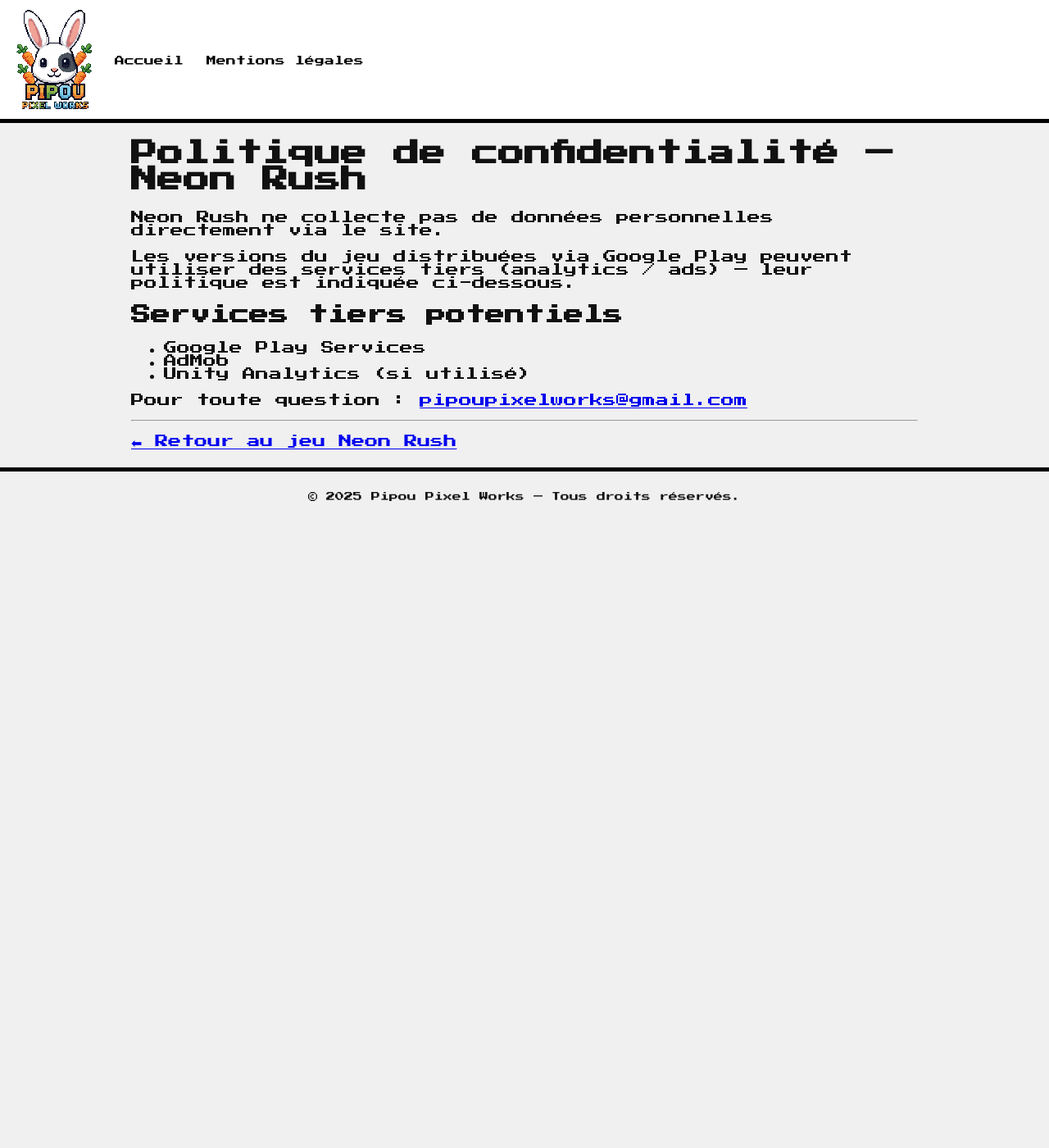
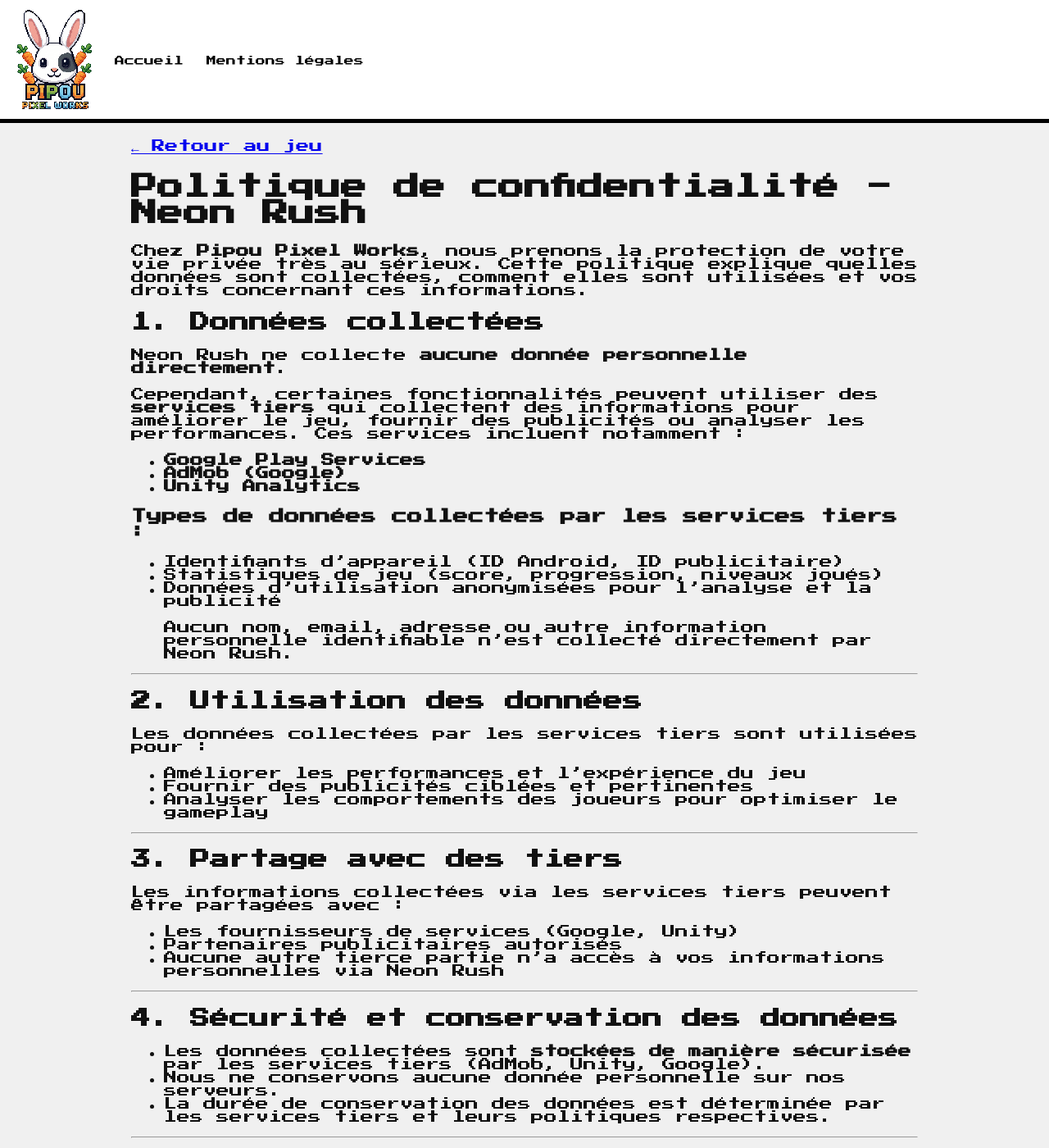
Before and after one commit to PipouPixelWorks/pipoupixelworks.github.io, a Jekyll site: the page built from privacy/neon-rush-privacy.md, in a window 1280 px wide and 1400 px high. Shown: the whole window at 82% size. Built offline with Jekyll 4.4.1, drawn with Linux system fonts in a browser that asks for light colours; some of the changed text lies outside the part shown.

Commit message:
Update neon-rush-privacy.md

```diff
--- a/privacy/neon-rush-privacy.md
+++ b/privacy/neon-rush-privacy.md
@@ -1,22 +1,91 @@
 ---
 layout: default
-title: Neon Rush — Privacy Policy
-permalink: /privacy/neon-rush-privacy/
+title: "Politique de confidentialité - Neon Rush"
 ---
 
-# Politique de confidentialité — Neon Rush
+[← Retour au jeu](../games/neon-rush/)
 
-Neon Rush ne collecte pas de données personnelles directement via le site.
+# Politique de confidentialité - Neon Rush
 
-Les versions du jeu distribuées via Google Play peuvent utiliser des services tiers (analytics / ads) — leur politique est indiquée ci-dessous.
+Chez **Pipou Pixel Works**, nous prenons la protection de votre vie privée très au sérieux. Cette politique explique quelles données sont collectées, comment elles sont utilisées et vos droits concernant ces informations.
 
-## Services tiers potentiels
-- Google Play Services
-- AdMob
-- Unity Analytics (si utilisé)
+## 1. Données collectées
 
-Pour toute question : <a href="mailto:pipoupixelworks@gmail.com">pipoupixelworks@gmail.com</a>
+Neon Rush ne collecte **aucune donnée personnelle directement**.
+
+Cependant, certaines fonctionnalités peuvent utiliser des **services tiers** qui collectent des informations pour améliorer le jeu, fournir des publicités ou analyser les performances. Ces services incluent notamment :
+
+- **Google Play Services**
+- **AdMob (Google)**
+- **Unity Analytics**
+
+### Types de données collectées par les services tiers :
+
+- Identifiants d’appareil (ID Android, ID publicitaire)
+- Statistiques de jeu (score, progression, niveaux joués)
+- Données d’utilisation anonymisées pour l’analyse et la publicité
+
+> Aucun nom, email, adresse ou autre information personnelle identifiable n’est collecté directement par Neon Rush.
 
 ---
 
-[⬅ Retour au jeu Neon Rush](/games/neon-rush/)
+## 2. Utilisation des données
+
+Les données collectées par les services tiers sont utilisées pour :
+
+- Améliorer les performances et l’expérience du jeu
+- Fournir des publicités ciblées et pertinentes
+- Analyser les comportements des joueurs pour optimiser le gameplay
+
+---
+
+## 3. Partage avec des tiers
+
+Les informations collectées via les services tiers peuvent être partagées avec :
+
+- Les fournisseurs de services (Google, Unity)
+- Partenaires publicitaires autorisés
+- Aucune autre tierce partie n’a accès à vos informations personnelles via Neon Rush
+
+---
+
+## 4. Sécurité et conservation des données
+
+- Les données collectées sont **stockées de manière sécurisée** par les services tiers (AdMob, Unity, Google).
+- Nous ne conservons aucune donnée personnelle sur nos serveurs.
+- La durée de conservation des données est déterminée par les services tiers et leurs politiques respectives.
+
+---
+
+## 5. Consentement
+
+En utilisant Neon Rush, vous acceptez que les services tiers collectent et utilisent les données comme décrit ci-dessus.
+
+Si vous souhaitez **désactiver les publicités personnalisées**, vous pouvez ajuster les paramètres publicitaires de votre appareil ou dans votre compte Google.
+
+---
+
+## 6. Protection des enfants
+
+Neon Rush n’est pas destiné aux enfants de moins de 13 ans.
+Si un mineur utilise le jeu, nous recommandons que les parents ou tuteurs supervisent l’utilisation.
+
+---
+
+## 7. Vos droits
+
+Vous pouvez nous contacter pour :
+
+- Demander des informations sur les données collectées
+- Demander la suppression des données vous concernant
+- Poser toute question concernant la confidentialité
+
+**Contact :** [contact@pipoupixelworks.com](mailto:contact@pipoupixelworks.com)
+
+---
+
+## 8. Modifications de cette politique
+
+Cette politique peut être mise à jour de temps en temps. Nous vous recommandons de la consulter régulièrement pour être informé des éventuelles modifications.
+
+[← Retour au jeu](../games/neon-rush/)
```
